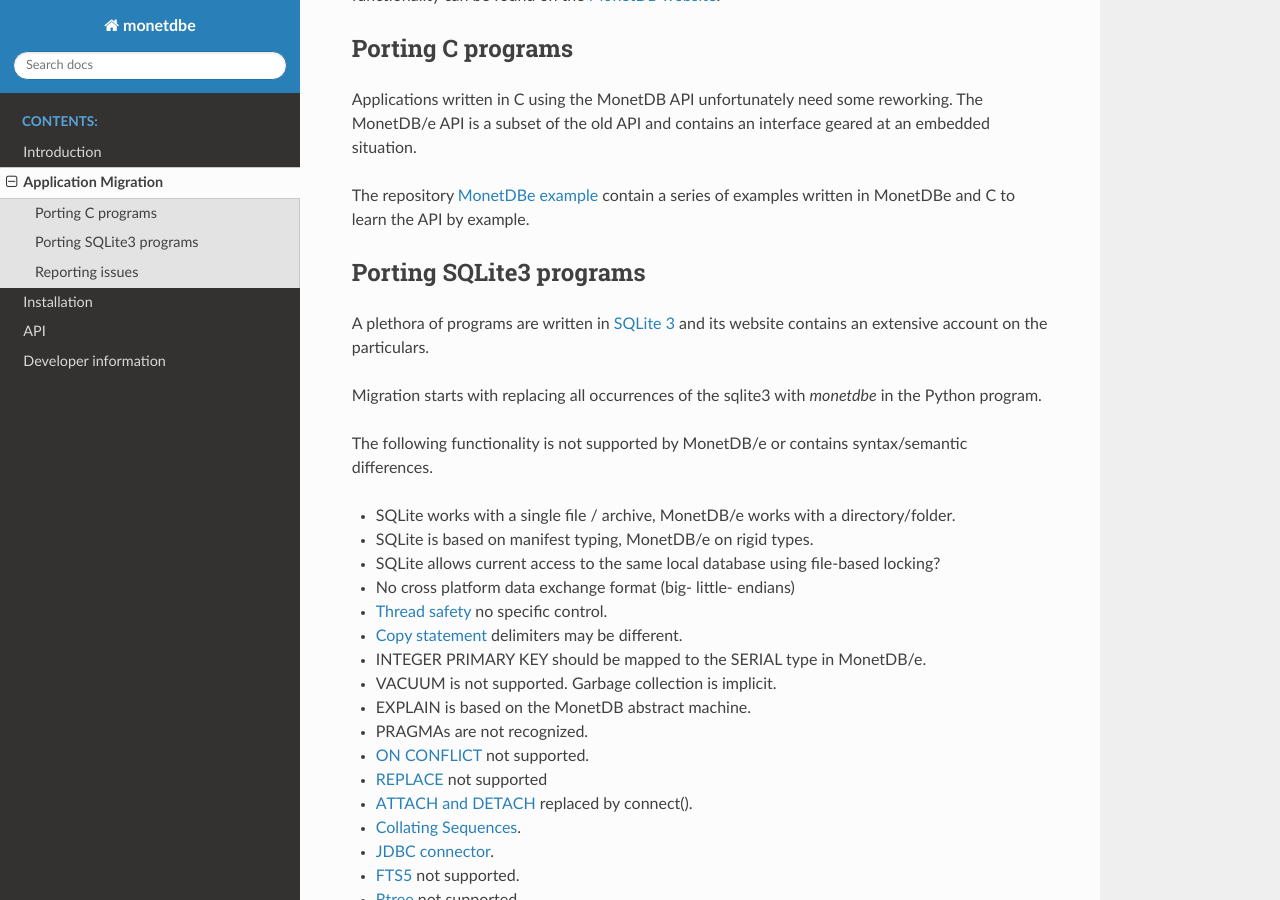
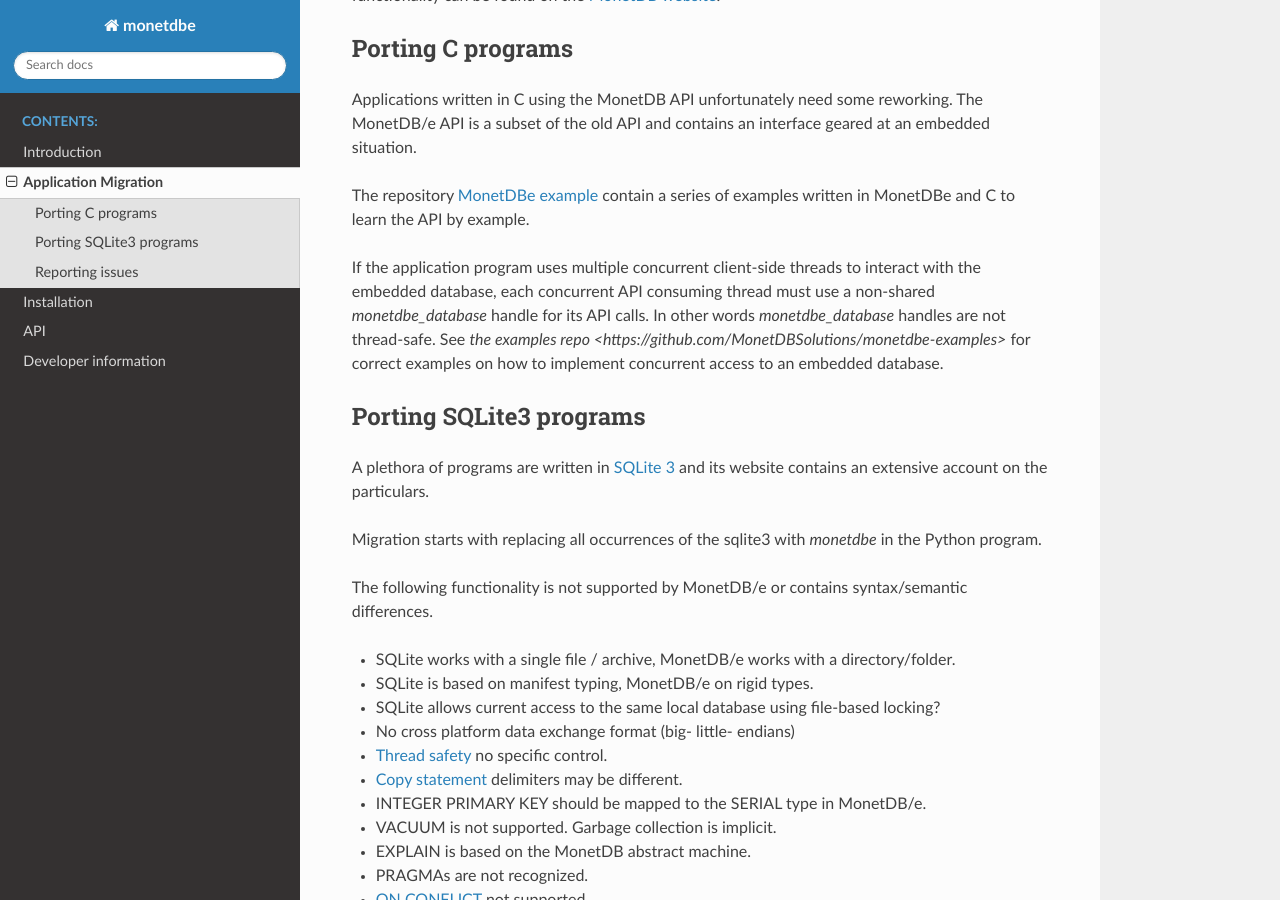
Before and after one commit to MonetDBSolutions/MonetDBe-Python, a Sphinx documentation site: the page built from doc/migrations.rst, in a window 1280 px wide and 900 px high, scrolled down 344 px. Built offline with Sphinx 7.4.7 and the Read the Docs theme 2.0.0, drawn with Linux system fonts in a browser that asks for light colours.

Commit message:
Add some notes on concurrenct interaction in monetdbe.

```diff
--- a/doc/migrations.rst
+++ b/doc/migrations.rst
@@ -20,6 +20,11 @@
 
 The repository `MonetDBe example <https://github.com/MonetDBSolutions/monetdbe-examples>`_ contain a series of examples written
 in MonetDBe and  C to learn the API by example.
+
+If the application program uses multiple concurrent client-side threads to interact with the embedded database,
+each concurrent API consuming thread must use a non-shared `monetdbe_database` handle for its API calls.
+In other words `monetdbe_database` handles are not thread-safe. See `the examples repo <https://github.com/MonetDBSolutions/monetdbe-examples>`
+for correct examples on how to implement concurrent access to an embedded database.
 
 Porting SQLite3 programs
 ------------------------
```
